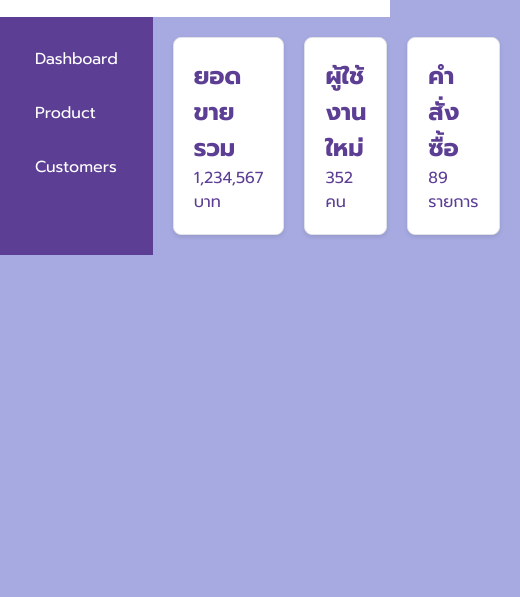
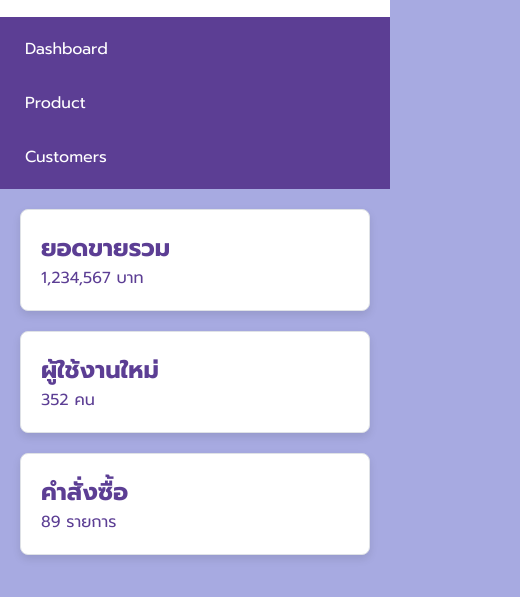
Before and after one commit to thirawat27/data-visualization-dashboard, a plain HTML site: page index.html in a window 390 px wide. Shown: the part 95-692 px from the top of the page, 520 px wide, since content can reach past the window. Drawn offline with Linux system fonts and the light colour scheme.

Commit message:
== Responsive UI ==

```diff
--- a/style.css
+++ b/style.css
@@ -38,7 +38,7 @@ body {
   padding: 20px;
   border: 1px solid var(--border-color);
   border-radius: 8px;
-  box-shadow: 0 2px 4px rgba(0, 0, 0, 0.1);
+  box-shadow: 0 4px 8px rgba(0, 0, 0, 0.1);
 }
 a {
   color: var(--surface-color);
@@ -89,3 +89,16 @@ a {
   grid-template-columns: 1fr 1fr 1fr;
   gap: 20px;
 }
+
+@media (max-width: 768px) {
+  .dasboard-container {
+    flex-direction: column;
+  }
+  .sidebar {
+    width: 100%;
+    padding: 10px;
+  }
+  .main-content {
+    grid-template-columns: 1fr;
+  }
+}
```
